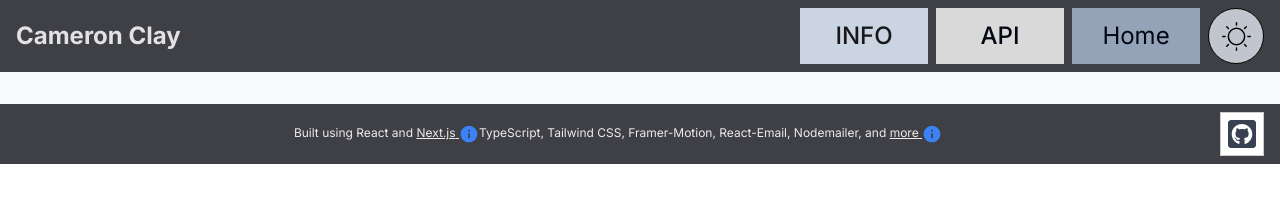
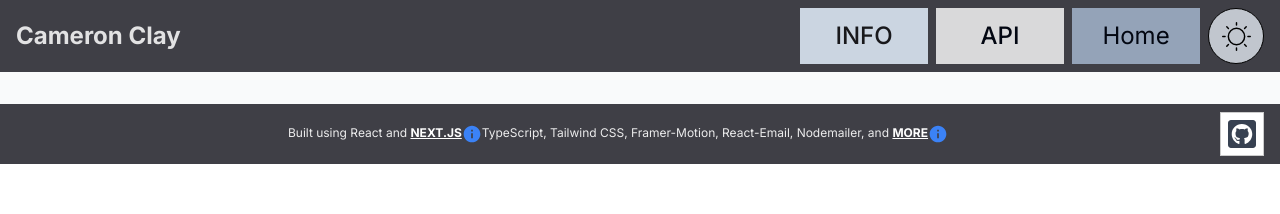
Before and after one commit to CameronClay/project-portfolio, a Next.js app in the folder my-portfolio/: page /test-api in a window 1280 px wide. Shown: the top 214 px of the page. Built offline with nearby package versions, Linux system fonts and the light colour scheme.

Commit message:
Changed footer tooltips to use material-tailwind/react

```diff
--- a/my-portfolio/package.json
+++ b/my-portfolio/package.json
@@ -10,11 +10,13 @@
     "preview-email": "email dev"
   },
   "dependencies": {
+    "@material-tailwind/react": "^2.1.9",
     "@react-email/components": "^0.0.12",
     "@react-email/tailwind": "^0.0.13",
     "@types/node": "^20.10.8",
     "@types/react": "^18.2.47",
     "@types/react-dom": "^18.2.18",
+    "@types/react-tooltip": "^4.2.4",
     "autoprefixer": "^10.4.16",
     "clsx": "^2.1.0",
     "eslint": "^8.56.0",
@@ -27,7 +29,7 @@
     "react": "^18.2.0",
     "react-dom": "^18.2.0",
     "react-hot-toast": "^2.4.1",
-    "react-icons": "^5.0.0",
+    "react-icons": "^5.0.1",
     "react-intersection-observer": "^9.5.3",
     "resend": "^2.1.0",
     "tailwindcss": "^3.4.1",
--- a/my-portfolio/src/components/info-label.tsx
+++ b/my-portfolio/src/components/info-label.tsx
@@ -1,5 +1,9 @@
+"use client";
+
 import React from 'react';
 import { BiSolidInfoCircle } from "react-icons/bi";
+// import { Tooltip } from 'react-tooltip';
+import { Tooltip, Button } from "@material-tailwind/react";
 
 type InfoLabelProps = {
     text: string;
@@ -9,7 +13,12 @@ type InfoLabelProps = {
 }
 
 export default function InfoLabel({text, tooltip, iconSize, iconStyle} : InfoLabelProps) {
-  return (
-    <span className='underline' title={tooltip}>{text} <BiSolidInfoCircle className={`inline ${iconStyle}`} size={iconSize}/></span>
-  )
+    return (
+        <Tooltip content={tooltip}>
+            <Button placeholder={text} className='inline underline'>
+                {text}
+                <BiSolidInfoCircle className={`inline ${iconStyle}`} size={iconSize}/>
+            </Button>
+        </Tooltip>
+    )
 }
--- a/my-portfolio/src/components/page-footer.tsx
+++ b/my-portfolio/src/components/page-footer.tsx
@@ -1,7 +1,6 @@
 import React from 'react';
 // import { CONTACT_INFO } from '@src/constants/home/contact-info';
 import { FaGithubSquare } from 'react-icons/fa';
-import { BiSolidInfoCircle } from "react-icons/bi";
 import InfoLabel from '@src/components/info-label';
 
 export default function PageFooter() {
@@ -15,7 +14,8 @@ export default function PageFooter() {
                 className='flex flex-col items-center justify-center w-full gap-[0.5rem] py-[1.25rem] whitespace-wrap text-wrap lg:text-nowrap lg:whitespace-nowrap '
             >
                 <p className='text-xs'>
-                    Built using React and <InfoLabel text='Next.js' tooltip='App Router, and Server Actions' iconSize={20} iconStyle='text-blue-500'/>
+                    Built using React and{' '}
+                    <InfoLabel text='Next.js' tooltip='App Router, and Server Actions' iconSize={20} iconStyle='text-blue-500'/>
                     TypeScript, Tailwind CSS,
                     Framer-Motion, React-Email, Nodemailer,
                     and <InfoLabel text='more' tooltip='React-Intersection-Observer, and OutsideClick-React' iconSize={20} iconStyle='text-blue-500'/>
```
Also changed, not shown: my-portfolio/src/app/globals.css (+13 -0 lines), 1 other file (tests, documents, lock files or other folders).
